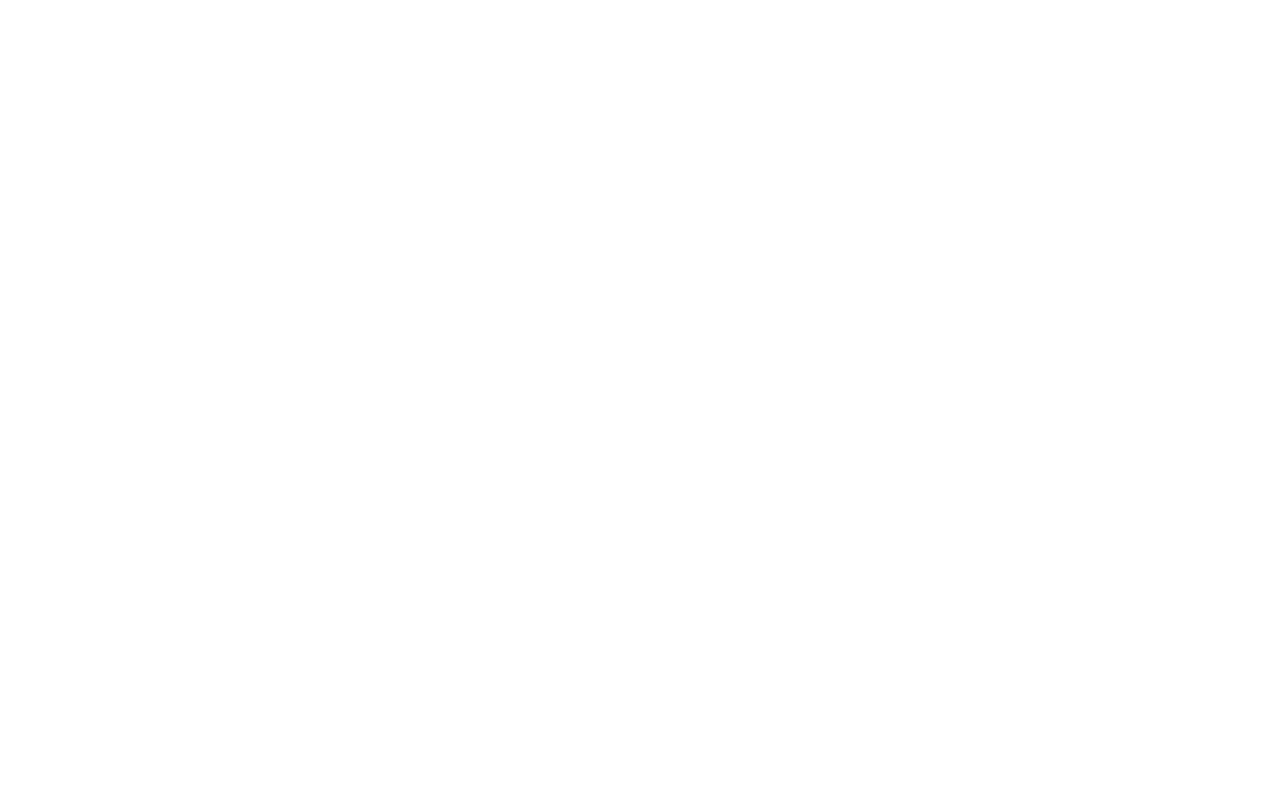
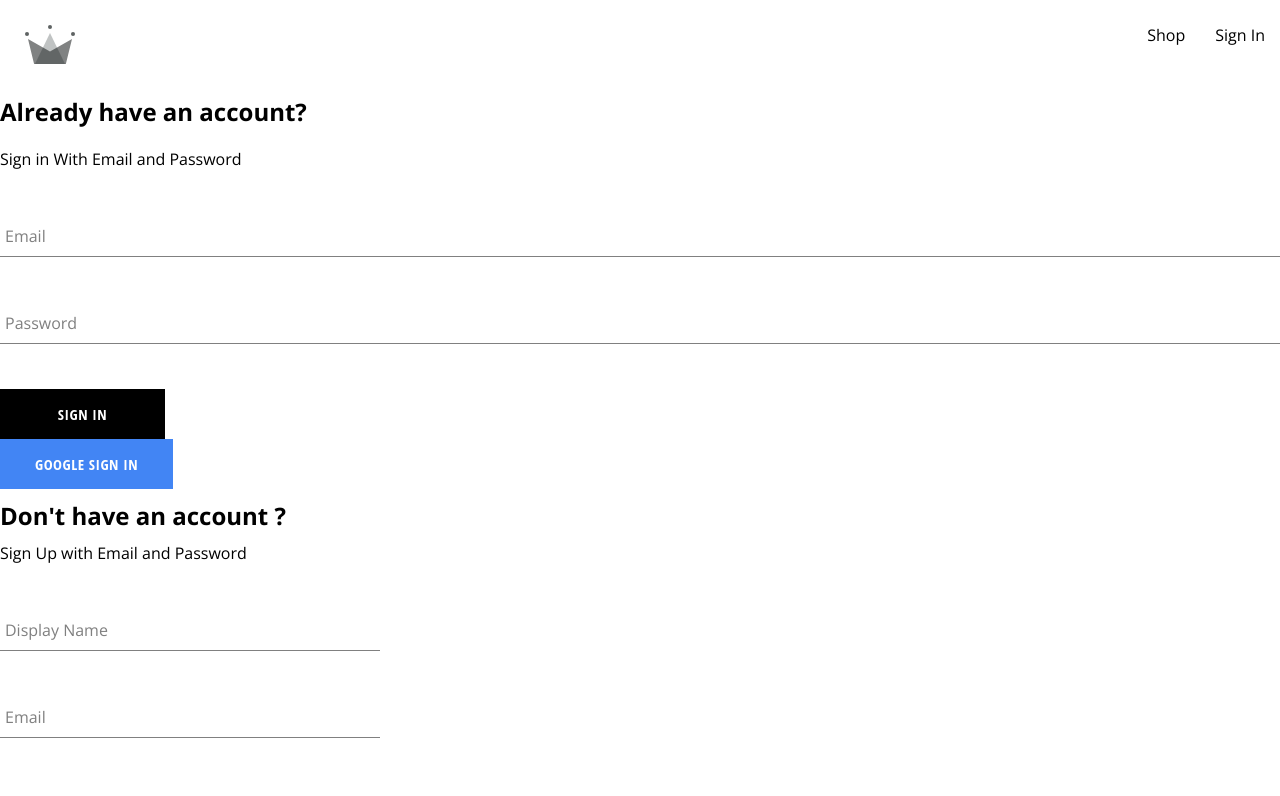
Before and after one commit to fnuramsha/crwn-clothing, a React (Create React App) app: page /auth in a window 1280 px wide. Before the commit this address had no page. Shown: the top 796 px of the page. Built offline with nearby package versions, Linux system fonts and the light colour scheme.

Commit message:
added new component

```diff
--- a/src/App.js
+++ b/src/App.js
@@ -1,7 +1,7 @@
 import { Routes, Route } from "react-router-dom";
 import Home from "./routes/home/home.component.jsx";
 import Navigation from "./routes/navigation/navigation.component.jsx";
-import SignIn from "./routes/sign-in/sign-in.component.jsx";
+import Authentication from "./routes/authentication/authentication.component.jsx";
 
 const Shop = () => {
   return <h1> I am at the Shop page</h1>;
@@ -13,7 +13,7 @@ const App = () => {
       <Route path="/" element={<Navigation />}>
         <Route index element={<Home />} />
         <Route path="shop" element={<Shop />} />
-        <Route path="sign-in" element={<SignIn />} />
+        <Route path="auth" element={<Authentication />} />
       </Route>
     </Routes>
   );
--- /dev/null
+++ b/src/components/sign-in/sign-in.component.jsx
@@ -0,0 +1,69 @@
+import "./sign-in.styles.scss";
+import Button from "../Button/button.component";
+import FormInput from "../form-input/form-input.component";
+import { useState } from "react";
+import {
+  signInWithGooglePopup,
+  CreateUserDocumentFromUserAuth,
+} from "../../utils/firebase/firebase.utils";
+
+const defaultFormFields = {
+  email: "",
+  password: "",
+};
+
+const SignIn = () => {
+  const [formFields, setFormFields] = useState(defaultFormFields);
+  const { email, password } = formFields;
+
+  const handleChange = (event) => {
+    const { name, value } = event.target;
+    setFormFields({ ...formFields, [name]: value });
+  };
+  const resetFields = () => {
+    setFormFields(defaultFormFields);
+  };
+  const handleSubmit = async (event) => {
+    event.preventDefault();
+    resetFields();
+  };
+  const signInWithGoogle = async () => {
+    const { user } = await signInWithGooglePopup();
+    CreateUserDocumentFromUserAuth(user);
+    console.log({ user });
+  };
+  return (
+    <div>
+      <h2> Already have an account? </h2>
+      <span> Sign in With Email and Password </span>
+      <form onSubmit={handleSubmit}>
+        <FormInput
+          label="Email"
+          type="email"
+          required
+          onChange={handleChange}
+          name="email"
+          value={email}
+        />
+        <FormInput
+          label="Password"
+          type="password"
+          required
+          onChange={handleChange}
+          name="password"
+          value={password}
+        />
+        <div className="buttons-container">
+          <Button buttonType="default" type="submit">
+            Sign In
+          </Button>
+          <Button buttonType="google" onClick={signInWithGoogle}>
+            Google sign in
+          </Button>
+        </div>
+      </form>
+    </div>
+  );
+};
+
+export default SignIn;
--- /dev/null
+++ b/src/components/sign-in/sign-in.styles.scss
@@ -0,0 +1,14 @@
+.sign-up-container {
+    display : flex;
+    flex-direction : column;
+    width : 380px;
+
+
+h2 {
+    margin: 10px 0;
+}
+.buttons-container {
+    display: flex;
+    justify-content: space-between;
+}
+}
--- a/src/components/sign-up-form/sign-up-form.component.jsx
+++ b/src/components/sign-up-form/sign-up-form.component.jsx
@@ -3,6 +3,7 @@ import { createAuthUserWithEmailAndPassword } from "../../utils/firebase/firebas
 import { CreateUserDocumentFromUserAuth } from "../../utils/firebase/firebase.utils";
 import FormInput from "../form-input/form-input.component";
 import Button from "../Button/button.component";
+import "./sign-up-form.styles.scss";
 
 const defaultFormFields = {
   displayName: "",
@@ -45,6 +46,7 @@ const SignUpForm = () => {
   };
   // This approach ensures that when an input field changes, the corresponding property in the
   // formFields state object is updated correctly based on the name attribute of the input field.
+  // Also we write name in array to get the dynamic keys otherwise it will take name as a key
   const handleChange = (event) => {
     const { name, value } = event.target;
     setFormFields({ ...formFields, [name]: value });
--- /dev/null
+++ b/src/components/sign-up-form/sign-up-form.styles.scss
@@ -0,0 +1,10 @@
+.sign-up-container {
+    display : flex;
+    flex-direction : column;
+    width : 380px;
+
+
+h2 {
+    margin: 10px 0;
+}
+}
--- a/src/routes/sign-in/sign-in.component.jsx
+++ b/src/routes/authentication/authentication.component.jsx
@@ -9,8 +9,9 @@ import {
   CreateUserDocumentFromUserAuth,
 } from "../../utils/firebase/firebase.utils";
 import SignUpForm from "../../components/sign-up-form/sign-up-form.component";
+import SignIn from "../../components/sign-in/sign-in.component";
 
-const SignIn = () => {
+const Authentication = () => {
   useEffect(() => {
     const fetchData = async () => {
       const response = await getRedirectResult(auth);
@@ -19,21 +20,15 @@ const SignIn = () => {
     fetchData();
   }, []);
 
-  const logGoogleUser = async () => {
-    const { user } = await signInWithGooglePopup();
-    CreateUserDocumentFromUserAuth(user);
-    console.log({ user });
-  };
-
   return (
     <div>
-      <h1>I am Sign in page </h1>
-      <button onClick={logGoogleUser}> Sign In with Google Popup</button>
+      <SignIn />
+      {/* <button onClick={logGoogleUser}> Sign In with Google Popup</button> */}
 
-      <button onClick={signInWithGoogleRedirect}>Sign In with Redirect</button>
+      {/* <button onClick={signInWithGoogleRedirect}>Sign In with Redirect</button> */}
       <SignUpForm />
     </div>
   );
 };
 
-export default SignIn;
+export default Authentication;
--- a/src/routes/navigation/navigation.component.jsx
+++ b/src/routes/navigation/navigation.component.jsx
@@ -1,33 +1,29 @@
-import React, { Fragment } from 'react'
-import { Outlet, Link } from 'react-router-dom'
-import {ReactComponent as CrwnLogo} from '../../assets/crown.svg'
-import './navigation.styles.scss'
+import React, { Fragment } from "react";
+import { Outlet, Link } from "react-router-dom";
+import { ReactComponent as CrwnLogo } from "../../assets/crown.svg";
+import "./navigation.styles.scss";
 
 const Navigation = () => {
   return (
     <Fragment>
       <div className="navigation">
-            <Link className='logo-container' to='/'>
-                <CrwnLogo className='logo'/>
+        <Link className="logo-container" to="/">
+          <CrwnLogo className="logo" />
         </Link>
 
-                <div className='nav-links-container'>
-                    <Link className='nav-link' to='/Shop'>
+        <div className="nav-links-container">
+          <Link className="nav-link" to="/Shop">
             Shop
           </Link>
 
-                    <Link className='nav-link' to='/sign-in'>
+          <Link className="nav-link" to="/auth">
             Sign In
           </Link>
         </div>
-
-
       </div>
       <Outlet />
     </Fragment>
+  );
+};
 
-
-    )
-}
-
-export default Navigation
+export default Navigation;
```
Lines whose indentation alone changed are shown as unchanged.
